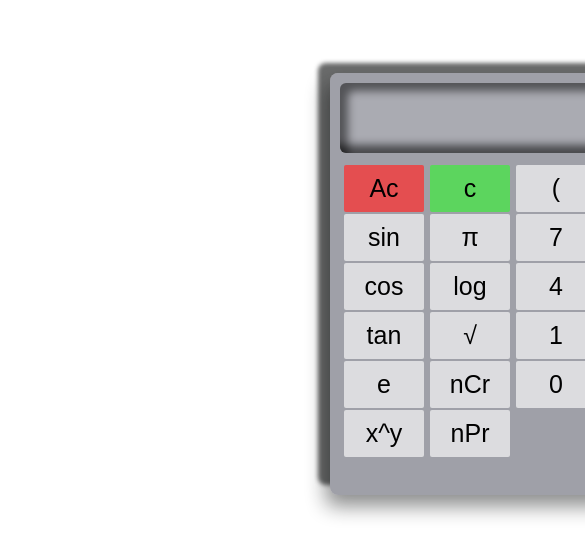
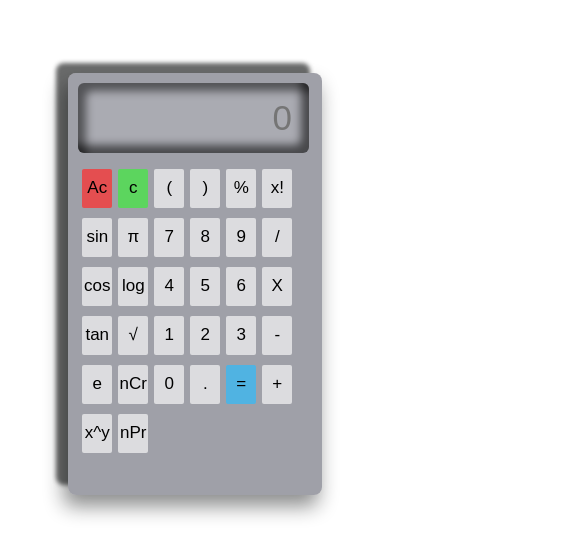
Before and after one commit to Rakeshseal/My.Portfolio, a plain HTML site: page sintific-calculator/sintific-calculator.html in a window 390 px wide. Shown: the part 138-694 px from the top of the page, 585 px wide, since content can reach past the window. Drawn offline with nearby package versions, Linux system fonts and the light colour scheme; files that its build step writes are made by us from their sources.

Commit message:
style.scc

```diff
--- a/sintific-calculator/style.scss
+++ b/sintific-calculator/style.scss
@@ -60,3 +60,26 @@ table{
     background-color: rgba(0, 100, 117, 0.938);
     // border: 2px solid rgba(0, 195, 255, 0.945);
 }
+
+//responsive
+@media (max-width:920px){
+   .button{
+    width: 30px;
+    height: 83%;
+    font-size: 17px;
+   }
+   .calculator{
+    width: 46%;
+   }
+   .full-body{
+    width: 100%;
+    display: flex;
+    flex-wrap: wrap;
+    align-items: center;
+   }
+}
+@media (max-width:500px){
+    .calculator{
+        width: 65%;
+    }
+}
```
